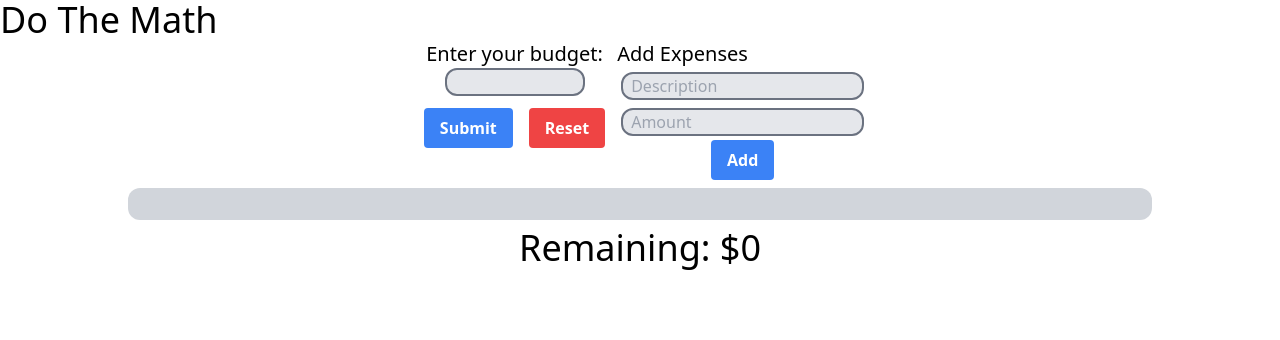
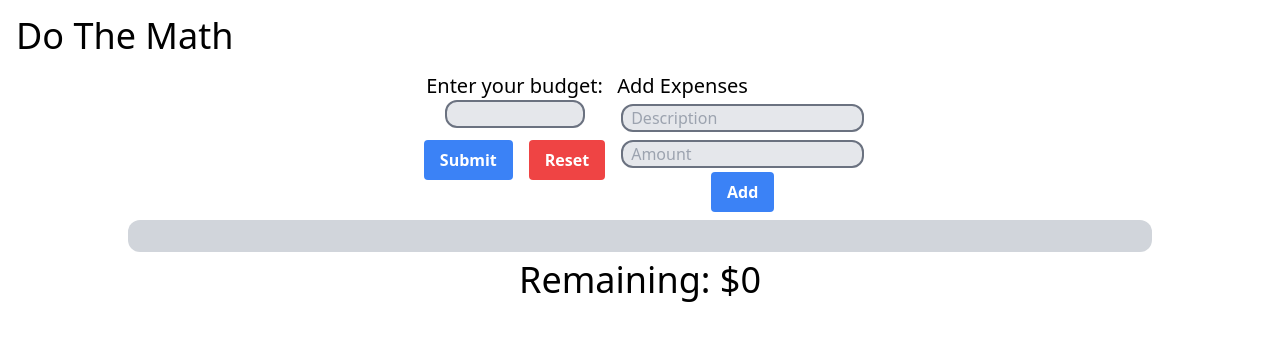
Before and after one commit to Dillonpw/budget-app, a React (Vite) app: page / in a window 1280 px wide. Shown: the top 340 px of the page. Built offline with nearby package versions, Linux system fonts and the light colour scheme.

Commit message:
added margin

```diff
--- a/src/App.tsx
+++ b/src/App.tsx
@@ -108,7 +108,7 @@ const Budget: React.FC = () => {
 
     return (
         <>
-            <h1 className="text-4xl">Do The Math</h1>
+            <h1 className="text-4xl m-4">Do The Math</h1>
 
             <div className="flex flex-col items-center">
                 <div className="flex items-start justify-center">
```
